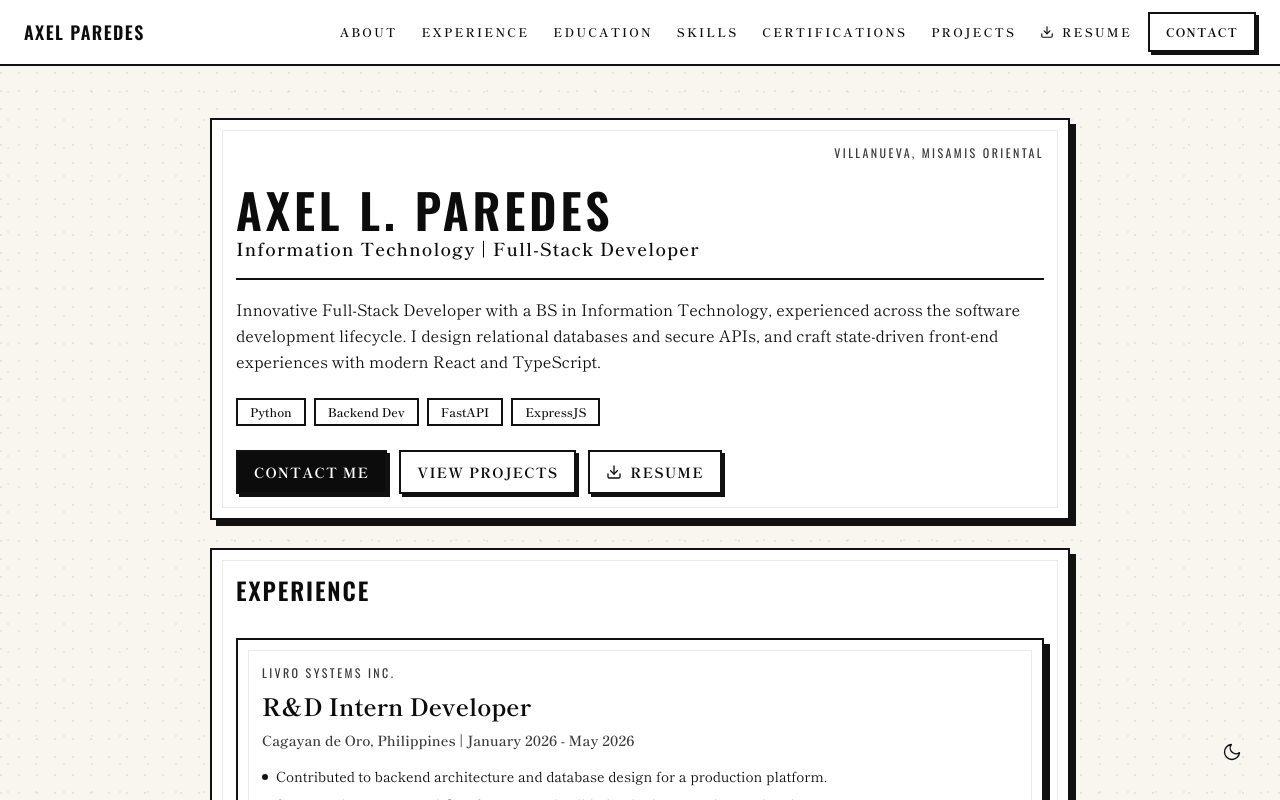
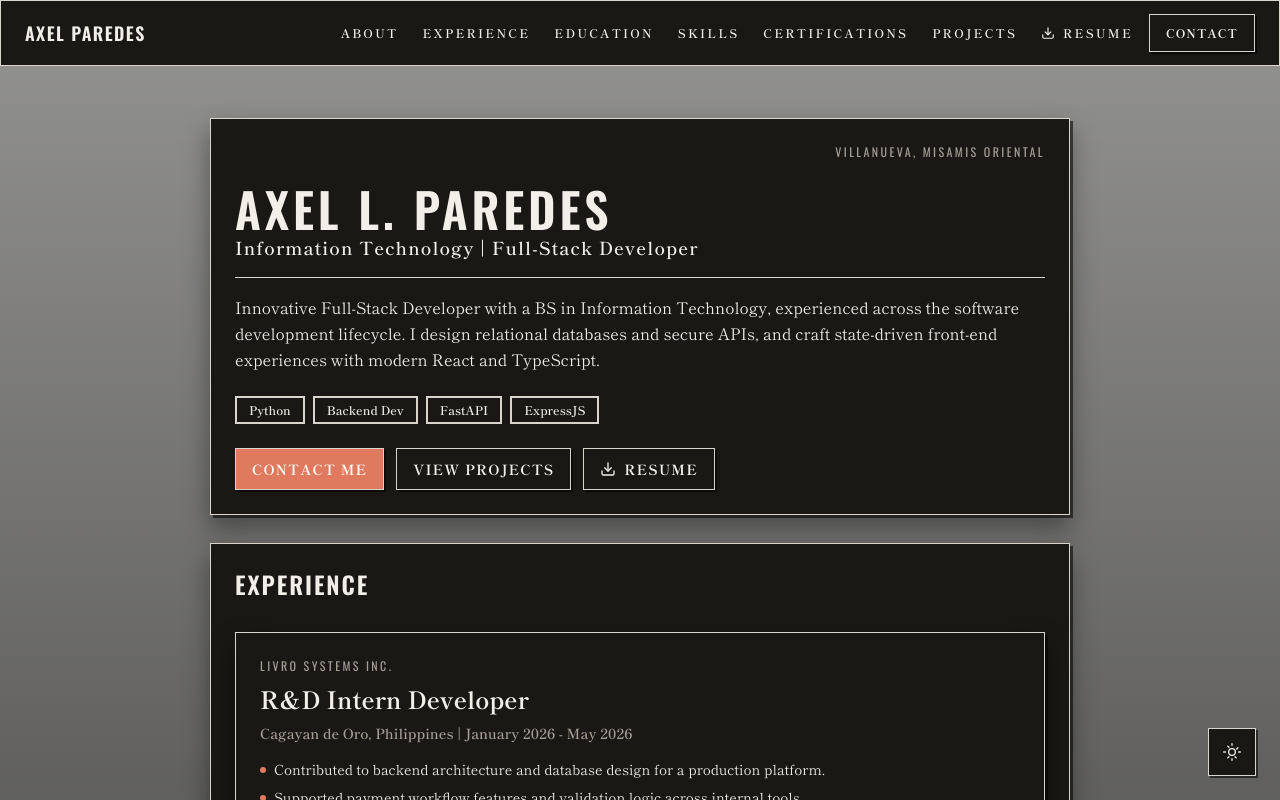
Before and after one commit to Fujitive013/Portfolio, a React (Vite) app: page / in a window 1280 px wide. Shown: the top 800 px of the page. Built offline with nearby package versions, Linux system fonts and the light colour scheme.

Commit message:
refactor: update design elements and improve dark mode styling

```diff
--- a/src/App.tsx
+++ b/src/App.tsx
@@ -23,7 +23,7 @@ const SunIcon = () => (
 );
 
 function App() {
-  const [darkMode, setDarkMode] = useState(false);
+  const [darkMode, setDarkMode] = useState(true);
 
   useEffect(() => {
     const root = document.documentElement;
--- a/src/components/AboutSection.tsx
+++ b/src/components/AboutSection.tsx
@@ -45,7 +45,7 @@ const AboutSection = () => {
           <div className="flex flex-wrap gap-3">
             <a href="#contact" className="manga-button text-sm">Contact Me</a>
             <a href="#projects" className="manga-outline-button text-sm">View Projects</a>
-            <a href="/Resume.pdf" download="Axel_Paredes_Resume.pdf" className="manga-outline-button text-sm flex items-center gap-2">
+            <a href="/Resume.pdf" download="PAREDES_CV.pdf" className="manga-outline-button text-sm flex items-center gap-2">
               <svg xmlns="http://www.w3.org/2000/svg" width="16" height="16" viewBox="0 0 24 24" fill="none" stroke="currentColor" strokeWidth="2" strokeLinecap="round" strokeLinejoin="round"><path d="M21 15v4a2 2 0 0 1-2 2H5a2 2 0 0 1-2-2v-4"/><polyline points="7 10 12 15 17 10"/><line x1="12" x2="12" y1="15" y2="3"/></svg>
               Resume
             </a>
--- a/src/components/Header.tsx
+++ b/src/components/Header.tsx
@@ -32,7 +32,7 @@ const Header = ({}: HeaderProps) => {
                 {link.label}
               </a>
             ))}
-            <a href="/Resume.pdf" download="Axel_Paredes_Resume.pdf" className="flex items-center gap-2 hover:underline">
+            <a href="/Resume.pdf" download="PAREDES_CV.pdf" className="flex items-center gap-2 hover:underline">
               <svg xmlns="http://www.w3.org/2000/svg" width="14" height="14" viewBox="0 0 24 24" fill="none" stroke="currentColor" strokeWidth="2" strokeLinecap="round" strokeLinejoin="round"><path d="M21 15v4a2 2 0 0 1-2 2H5a2 2 0 0 1-2-2v-4"/><polyline points="7 10 12 15 17 10"/><line x1="12" x2="12" y1="15" y2="3"/></svg>
               Resume
             </a>
@@ -64,7 +64,7 @@ const Header = ({}: HeaderProps) => {
                 {link.label}
               </a>
             ))}
-            <a href="/Resume.pdf" download="Axel_Paredes_Resume.pdf" className="flex items-center gap-2 hover:underline" onClick={handleNavClick}>
+            <a href="/Resume.pdf" download="PAREDES_CV.pdf" className="flex items-center gap-2 hover:underline" onClick={handleNavClick}>
               <svg xmlns="http://www.w3.org/2000/svg" width="14" height="14" viewBox="0 0 24 24" fill="none" stroke="currentColor" strokeWidth="2" strokeLinecap="round" strokeLinejoin="round"><path d="M21 15v4a2 2 0 0 1-2 2H5a2 2 0 0 1-2-2v-4"/><polyline points="7 10 12 15 17 10"/><line x1="12" x2="12" y1="15" y2="3"/></svg>
               Resume
             </a>
--- a/src/index.css
+++ b/src/index.css
@@ -5,19 +5,25 @@
 @tailwind utilities;
 
 :root {
-	--manga-ink: #0c0c0c;
-	--manga-paper: #f8f6ef;
-	--manga-panel: #ffffff;
-	--manga-border: #111111;
-	--manga-muted: #3a3a3a;
+	--manga-ink: #1a1a1a;
+	--manga-paper: #efe9df;
+	--manga-panel: #f7f1e7;
+	--manga-border: #3a372f;
+	--manga-muted: #514c44;
+	--manga-accent: #c05a3a;
+	--manga-shadow: rgba(27, 25, 23, 0.18);
+	--manga-shadow-strong: rgba(27, 25, 23, 0.28);
 }
 
 html.dark {
-	--manga-ink: #f5f5f5;
-	--manga-paper: #0c0c0c;
-	--manga-panel: #141414;
-	--manga-border: #f5f5f5;
-	--manga-muted: #bdbdbd;
+	--manga-ink: #f2efe9;
+	--manga-paper: #12110f;
+	--manga-panel: #1a1815;
+	--manga-border: #d9d4cc;
+	--manga-muted: #a59f96;
+	--manga-accent: #e07a5f;
+	--manga-shadow: rgba(0, 0, 0, 0.4);
+	--manga-shadow-strong: rgba(0, 0, 0, 0.55);
 }
 
 html {
@@ -30,10 +36,11 @@ body {
 	color: var(--manga-ink);
 	font-family: "Shippori Mincho", "Times New Roman", serif;
 	background-image:
-		radial-gradient(circle at 1px 1px, rgba(0, 0, 0, 0.08) 1px, transparent 0),
-		radial-gradient(circle at 2px 2px, rgba(0, 0, 0, 0.05) 1px, transparent 0);
-	background-size: 18px 18px, 28px 28px;
-	background-position: 0 0, 6px 6px;
+		linear-gradient(180deg, rgba(255, 255, 255, 0.55), transparent 45%),
+		radial-gradient(circle at 1px 1px, rgba(0, 0, 0, 0.04) 1px, transparent 0),
+		radial-gradient(circle at 2px 2px, rgba(0, 0, 0, 0.025) 1px, transparent 0);
+	background-size: 100% 100%, 22px 22px, 34px 34px;
+	background-position: 0 0, 0 0, 8px 8px;
 }
 
 section {
@@ -49,8 +56,8 @@ section {
 
 .manga-panel {
 	background: var(--manga-panel);
-	border: 2px solid var(--manga-border);
-	box-shadow: 6px 6px 0 var(--manga-border);
+	border: 1px solid var(--manga-border);
+	box-shadow: 0 12px 24px var(--manga-shadow), 3px 3px 0 var(--manga-shadow-strong);
 	padding: 24px;
 	position: relative;
 }
@@ -59,7 +66,7 @@ section {
 	content: "";
 	position: absolute;
 	inset: 10px;
-	border: 1px solid rgba(0, 0, 0, 0.08);
+	border: 1px solid rgba(0, 0, 0, 0.04);
 	pointer-events: none;
 }
 
@@ -87,6 +94,7 @@ section {
 
 .manga-border {
 	border-color: var(--manga-border);
+	border-width: 1px;
 }
 
 .manga-bg {
@@ -100,59 +108,60 @@ section {
 }
 
 .manga-dot {
-	background: var(--manga-border);
+	background: var(--manga-accent);
 }
 
 .manga-divider {
-	height: 2px;
+	height: 1px;
 	width: 100%;
 	background: var(--manga-border);
 	margin: 16px 0;
 }
 
 .manga-button {
-	border: 2px solid var(--manga-border);
-	background: var(--manga-ink);
-	color: var(--manga-panel);
+	border: 1px solid var(--manga-border);
+	background: var(--manga-accent);
+	color: #fffaf2;
 	padding: 10px 16px;
 	font-weight: 700;
 	text-transform: uppercase;
 	letter-spacing: 0.08em;
 	transition: transform 0.15s ease, box-shadow 0.15s ease;
-	box-shadow: 3px 3px 0 var(--manga-border);
+	box-shadow: 2px 2px 0 var(--manga-shadow-strong);
 }
 
 .manga-button:hover {
-	transform: translate(-2px, -2px);
-	box-shadow: 6px 6px 0 var(--manga-border);
+	transform: translate(-1px, -1px);
+	box-shadow: 4px 4px 0 var(--manga-shadow-strong);
 }
 
 .manga-outline-button {
-	border: 2px solid var(--manga-border);
+	border: 1px solid var(--manga-border);
 	background: transparent;
 	color: var(--manga-ink);
-	.manga-fab {
-		border: 2px solid var(--manga-border);
-		background: var(--manga-panel);
-		color: var(--manga-ink);
-		box-shadow: 4px 4px 0 var(--manga-border);
-	}
-
-	.manga-fab:hover {
-		transform: translate(-2px, -2px);
-		box-shadow: 6px 6px 0 var(--manga-border);
-	}
 	padding: 10px 16px;
 	font-weight: 700;
 	text-transform: uppercase;
 	letter-spacing: 0.08em;
 	transition: transform 0.15s ease, box-shadow 0.15s ease;
-	box-shadow: 3px 3px 0 var(--manga-border);
+	box-shadow: 2px 2px 0 var(--manga-shadow-strong);
 }
 
 .manga-outline-button:hover {
-	transform: translate(-2px, -2px);
-	box-shadow: 6px 6px 0 var(--manga-border);
+	transform: translate(-1px, -1px);
+	box-shadow: 4px 4px 0 var(--manga-shadow-strong);
+}
+
+.manga-fab {
+	border: 1px solid var(--manga-border);
+	background: var(--manga-panel);
+	color: var(--manga-ink);
+	box-shadow: 2px 2px 0 var(--manga-shadow-strong);
+}
+
+.manga-fab:hover {
+	transform: translate(-1px, -1px);
+	box-shadow: 4px 4px 0 var(--manga-shadow-strong);
 }
 
 .manga-sfx {
```
